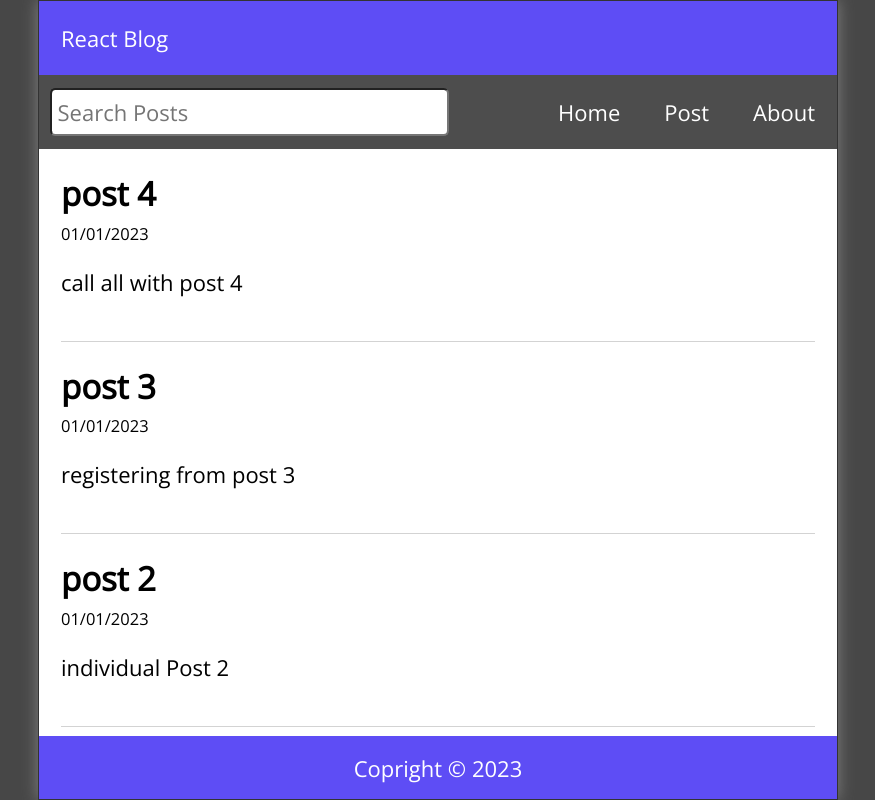
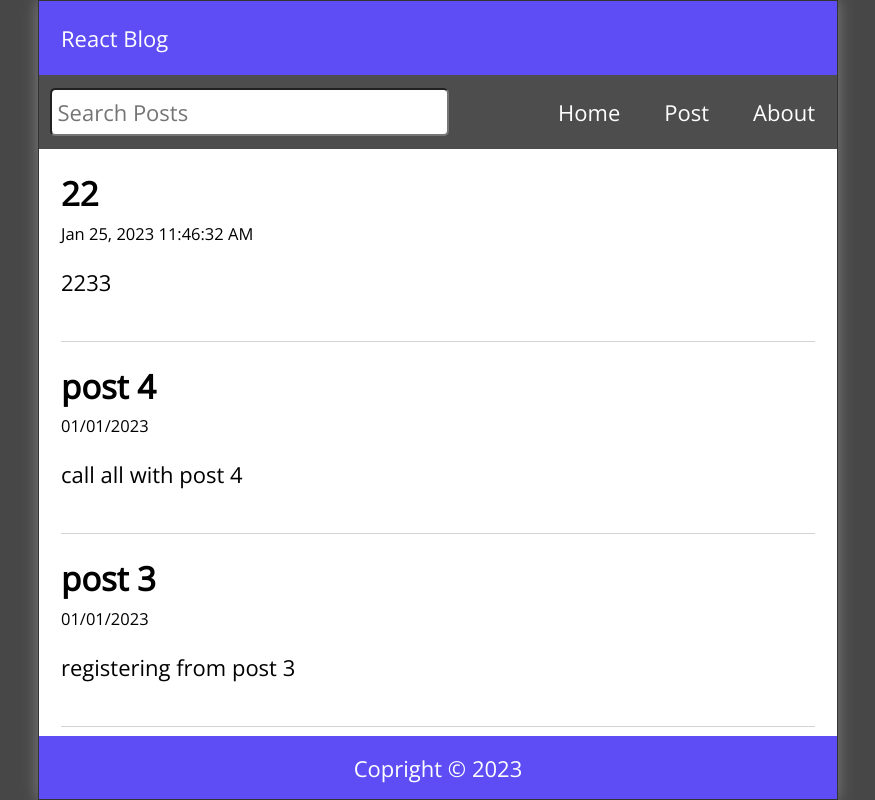
Before and after one commit to kb-git-hub/react-blog, a React (Vite) app: page / in a window 1280 px wide. Shown: the whole page, without its empty margins (202-1077 px from the left). Built offline with nearby package versions, Linux system fonts and the light colour scheme; data requests are answered from the project's data file.

Commit message:
Create Edit Post

```diff
--- a/data/db.json
+++ b/data/db.json
@@ -1,8 +1,34 @@
 {
-    "posts":[
-        {"id":1,"title":"post 1","datetime":"01/01/2023","body":"Hello from post 1"},
-        {"id":2,"title":"post 2","datetime":"01/01/2023","body":"individual Post 2"},
-        {"id":3,"title":"post 3","datetime":"01/01/2023","body":"registering from post 3"},
-        {"id":4,"title":"post 4","datetime":"01/01/2023","body":"call all with post 4"}
-    ]
+  "posts": [
+    {
+      "id": 1,
+      "title": "post 1",
+      "datetime": "01/01/2023",
+      "body": "Hello from post 1"
+    },
+    {
+      "id": 2,
+      "title": "post 2",
+      "datetime": "01/01/2023",
+      "body": "individual Post 2"
+    },
+    {
+      "id": 3,
+      "title": "post 3",
+      "datetime": "01/01/2023",
+      "body": "registering from post 3"
+    },
+    {
+      "id": 4,
+      "title": "post 4",
+      "datetime": "01/01/2023",
+      "body": "call all with post 4"
+    },
+    {
+      "id": 6,
+      "title": "22",
+      "datetime": "Jan 25, 2023 11:46:32 AM",
+      "body": "2233"
+    }
+  ]
 }
--- a/src/App.jsx
+++ b/src/App.jsx
@@ -18,10 +18,11 @@ function App() {
   const [searchResults, setSearchResults] = useState([])
   const [postTitle, setPostTitle] = useState('')
   const [postBody, setPostBody] = useState('')
+  const [editTitle, setEditTitle] = useState('')
+  const [editBody, setEditBody] = useState('')
   const navigate = useNavigate()
 
   useEffect(()=>{
-    console.log({api})
     const fetchPosts = async () =>{
       try{
         const response = await api.get('/posts')
@@ -51,13 +52,19 @@ function App() {
 
     }, [posts,search])
 
-    const handleDelete = (id) => {
+    const handleDelete = async (id) => {
+      try{
+        await api.delete(`/posts/${id}`)
         const newPostArray = posts.filter((post) => post.id !== id)
         setPosts(newPostArray)
         navigate("/")
+
+      }catch(err){
+        console.log(`Error: ${err.message}`)
+      }
 }
 
-  const handleSubmit = (e) => {
+  const handleSubmit = async (e) => {
   e.preventDefault()
   const id = posts.length ? posts[posts.length - 1].id + 1 : 1
   const datetime = format(new Date(), "MMM dd, yyyy pp")
@@ -67,21 +74,44 @@ function App() {
     datetime,
     body: postBody,
   }
-  const allPosts = [...posts, newPost]
+
+  try{
+    const response = await api.post('/posts', newPost)
+    console.log(response)
+    console.log(response.data)
+    const allPosts = [...posts, response.data]
     setPosts(allPosts)
     setPostTitle("")
     setPostBody("")
     navigate("/")
+
+  } catch(err){
+    console.log(`Error: ${err.message}`)
   }
 
+}
 
+const handleEdit = async (id) =>{
+  const datetime = format(new Date(), "MMM dd, yyyy pp")
+  const updatedPost = {
+    id,
+    title: editTitle,
+    datetime,
+    body: editBody,
+  }
+
+  try{
+    const response = await api.put(`/posts/${id}`, updatedPost)
+    setPosts(posts.map(post=> post.id === id ? {...response.data} : post))
+    setEditTitle('')
+    setEditBody('')
+    navigate("/")
+  } catch(err){
+    console.log(`Error: ${err.message}`)
+  }
+}
 
   return (
-
-
-
-
-
     <Routes>
       <Route path='/' element={<Layout
         search={search}
@@ -103,9 +133,6 @@ function App() {
         </Route>
         <Route path='about' element={<About/>}/>
         <Route path='*' element={<Missing/>}/>
-
-
-
       </Route>
     </Routes>
   )
```
Also changed, not shown: src/EditPost.jsx (added, +9 -0 lines). Lines whose indentation alone changed are shown as unchanged.
